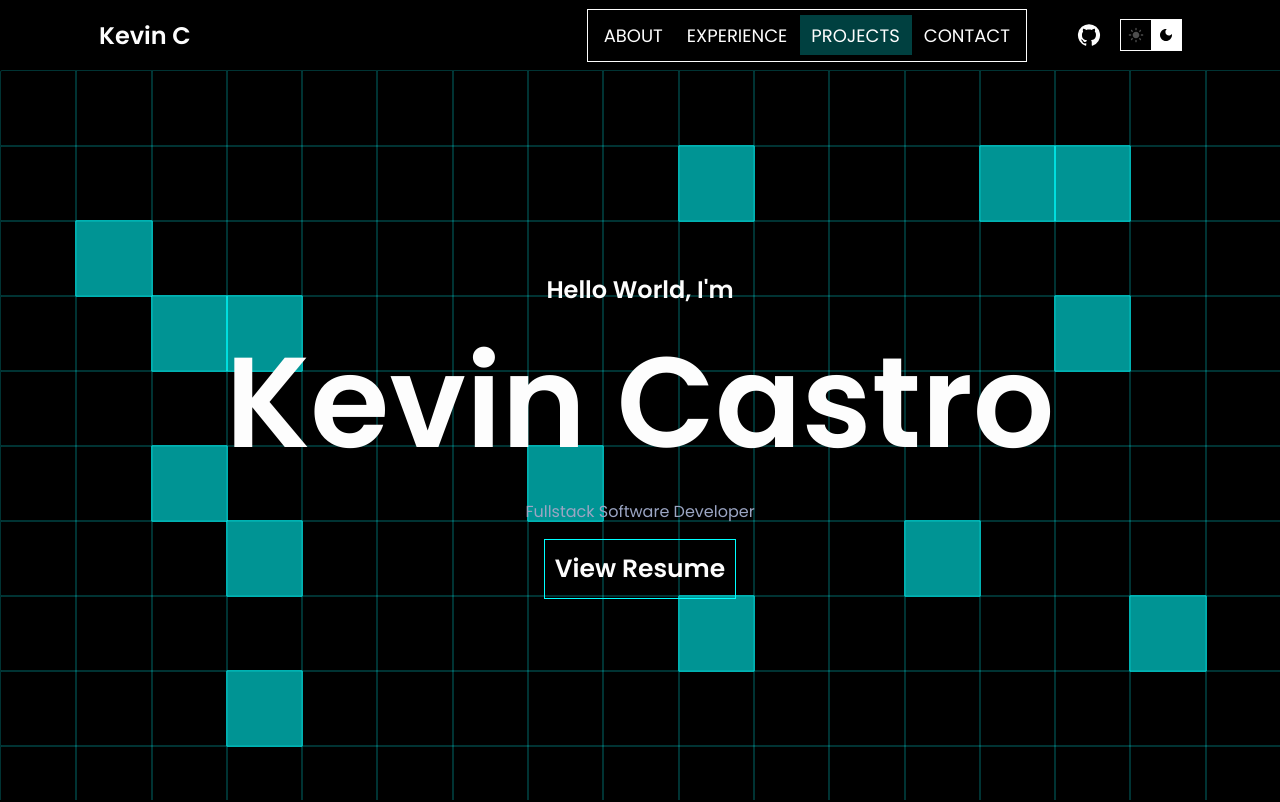
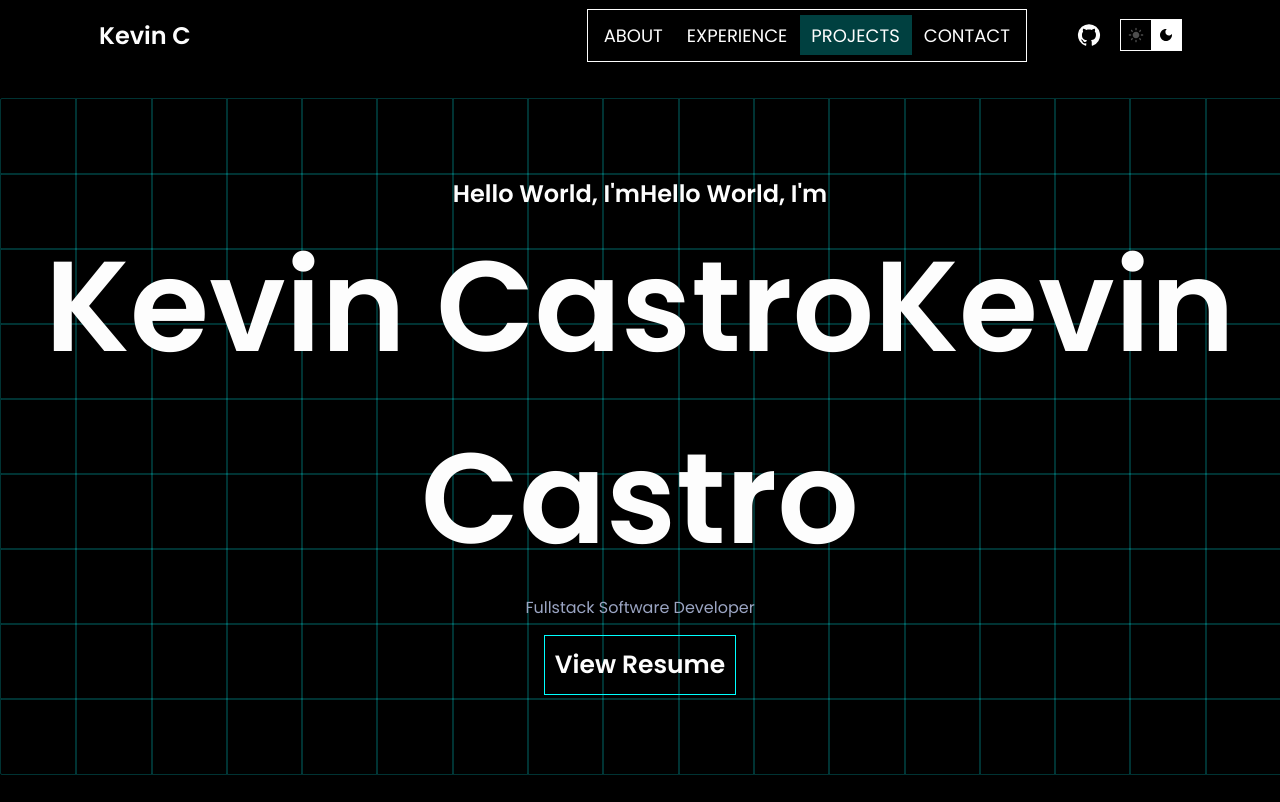
Before and after one commit to kevincas01/portfolio, a React (Create React App) app: page / in a window 1280 px wide. Shown: the top 802 px of the page. Built offline with nearby package versions, Linux system fonts and the light colour scheme; the HTML template or start-up script is replaced by a standard one.

Commit message:
Calculate minimum rows & columns for grid  + fix animated text type

```diff
--- a/src/Components/Profile.jsx
+++ b/src/Components/Profile.jsx
@@ -1,30 +1,40 @@
-import React, { useEffect, useState } from "react";
+import React, { useEffect, useRef, useState } from "react";
 import "../Styles/profile.css";
 import GridSquare from "./GridSquare";
 const Profile = () => {
+  const profileRef = useRef(null);
   const [headerTitle, setHeaderTitle] = useState("");
   const [headerName, setHeaderName] = useState("");
-  const [showHeader, setShowHeader] = useState("");
+  const [showHeader, setShowHeader] = useState(false);
 
   const name = "Kevin Castro";
   const title = "Hello World, I'm";
 
-  const TOTAL_SQUARES = 300;
+  const [gridSize, setGridSize] = useState({ rows: 0, cols: 0, squareSize: 0 });
+
+  useEffect(() => {
+    const calculateGrid = () => {
+      if (profileRef.current) {
+        const { offsetWidth: width, offsetHeight: height } = profileRef.current;
+
+        const cols = Math.floor(width / 75);
+        const rows = Math.floor(height / 75);
+
+        setGridSize({ cols, rows });
+      }
+    };
+
+    calculateGrid();
+
+
+    window.addEventListener("resize", calculateGrid);
+    return () => window.removeEventListener("resize", calculateGrid);
+  }, []);
+
+  const squares = Array.from({ length: gridSize.rows * gridSize.cols });
+
   const [fadingIndices, setFadingIndices] = useState([]);
 
-  useEffect(() => {
-    const interval = setInterval(() => {
-      // Pick 3 random unique indices to fade
-      const indices = new Set();
-      while (indices.size < 20) {
-        indices.add(Math.floor(Math.random() * TOTAL_SQUARES));
-      }
-
-      setFadingIndices([...indices]);
-    }, 3000); // every 3 seconds
-
-    return () => clearInterval(interval);
-  }, []);
   useEffect(() => {
     let i = 0;
     const intervalId = setInterval(() => {
@@ -41,7 +51,7 @@ const Profile = () => {
 
           if (j > name.length + 5) {
             clearInterval(nameIntervalId);
-            setShowHeader("show");
+            setShowHeader(true);
           }
         }, 75);
       }
@@ -54,18 +64,25 @@ const Profile = () => {
 
   return (
     <div className="profile-container">
-      <div className="profile">
+      <div className="profile" ref={profileRef}>
         <div className="background-grid" aria-hidden="true">
-          {Array.from({ length: 300 }).map((_, i) => (
+          {Array.from({ length: squares.length }).map((_, i) => (
             <GridSquare key={i} shouldFade={fadingIndices.includes(i)} />
           ))}
         </div>
 
         <div className="profile-content">
-          <h3 className="profile-greeting">{headerTitle} </h3>
-          <h1 className="profile-name hover-text">{headerName}</h1>
-          {showHeader && (
-            <div className="hidden-content">
+          <h3 className="profile-greeting">
+            <span className="invisible-placeholder">{title}</span>
+            <span className="animated-overlay">{headerTitle}</span>
+          </h3>
+
+          <h1 className="profile-name">
+            <span className="invisible-placeholder">{name}</span>
+            <span className="animated-overlay">{headerName}</span>
+          </h1>
+
+            <div className={`hidden-content ${showHeader?"show":""}`}>
               <p>Fullstack Software Developer</p>
 
               <div className="profile-buttons">
@@ -79,7 +96,7 @@ const Profile = () => {
                 </button>
               </div>
             </div>
-          )}
+
         </div>
       </div>
     </div>
```
